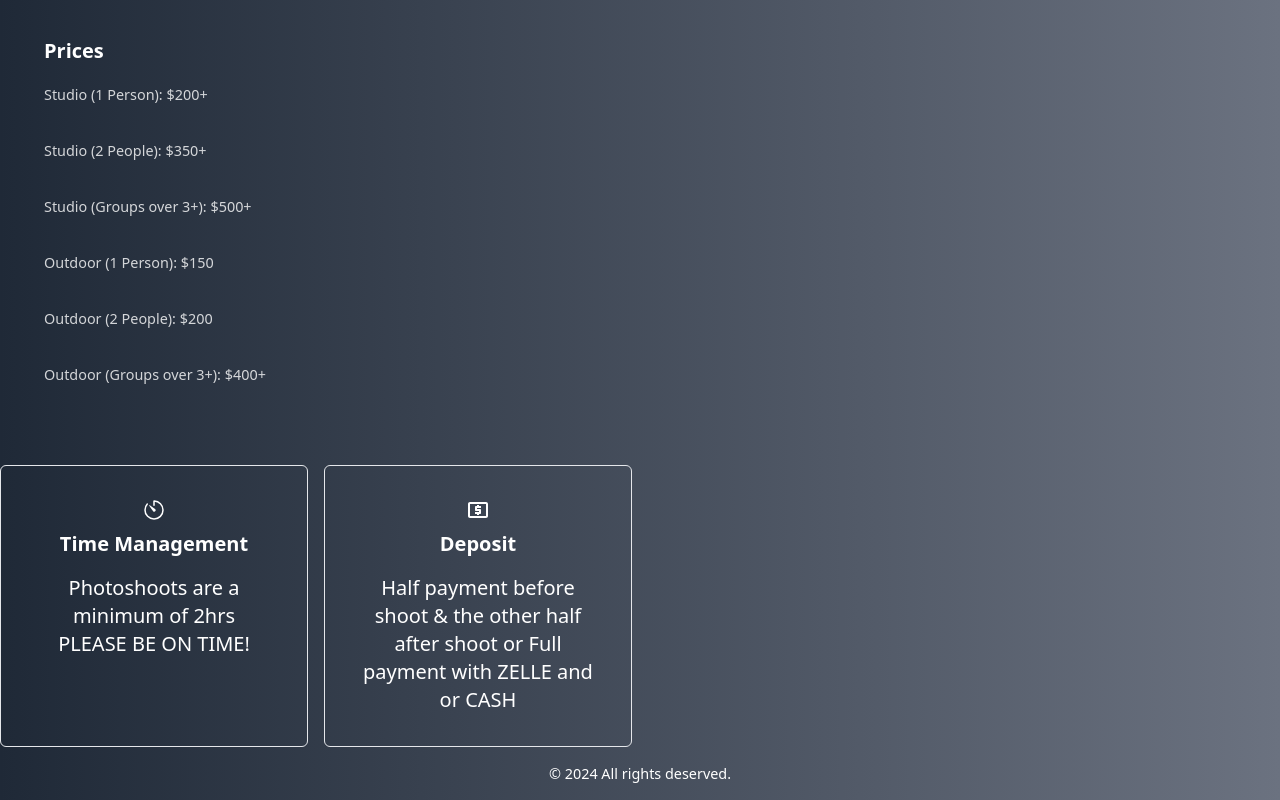
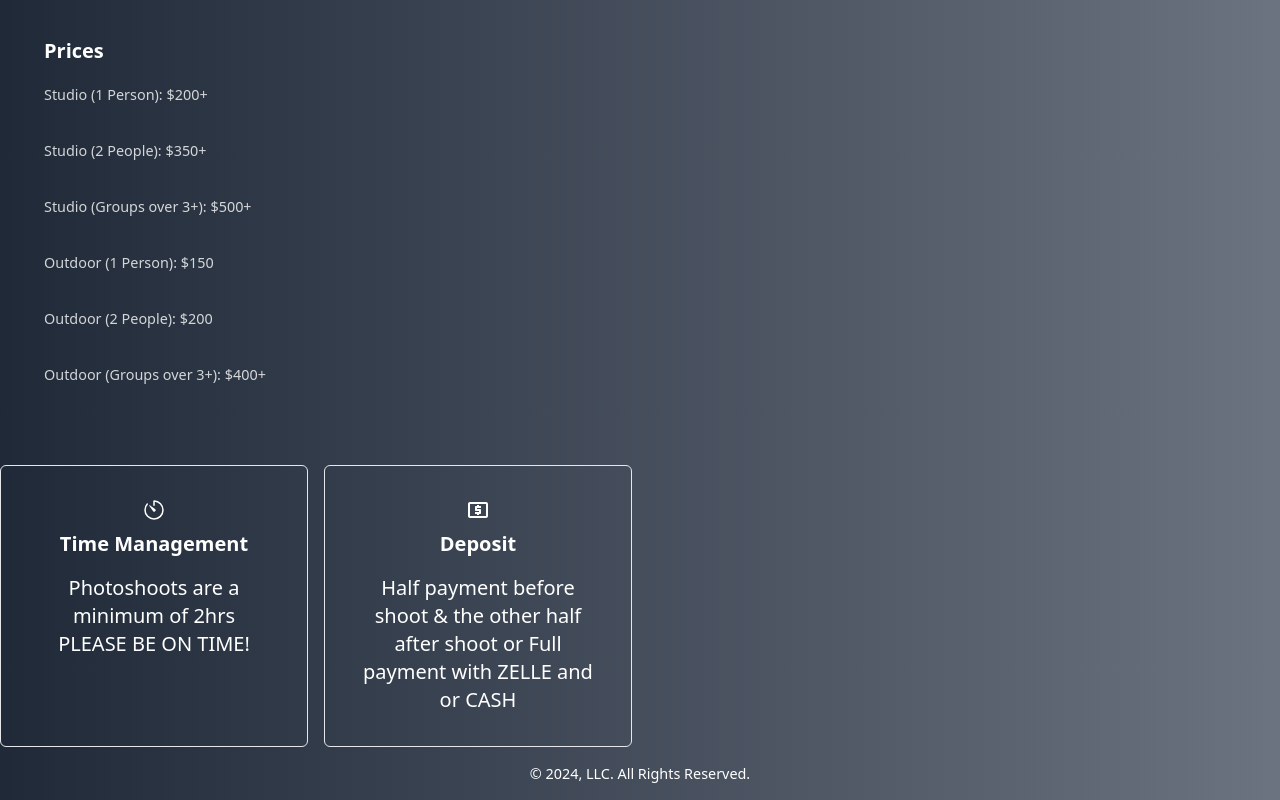
Before and after one commit to DelvnReyes/my-photo-page, a React (Create React App) app: page / in a window 1280 px wide. Shown: the part 860-1660 px from the top of the page. Built offline with nearby package versions, Linux system fonts and the light colour scheme.

Commit message:
revamped site with footer

```diff
--- a/src/components/Footer.js
+++ b/src/components/Footer.js
@@ -4,7 +4,7 @@ const Footer = () => {
   return (
     <div className="flex items-center justify-center text-white p-4 gap-2 ">
       <div className="text-[0.9rem] text-blue">
-        &#169; 2024 All rights deserved.
+        &#169; 2024, LLC. All Rights Reserved.
       </div>
     </div>
   );
```
